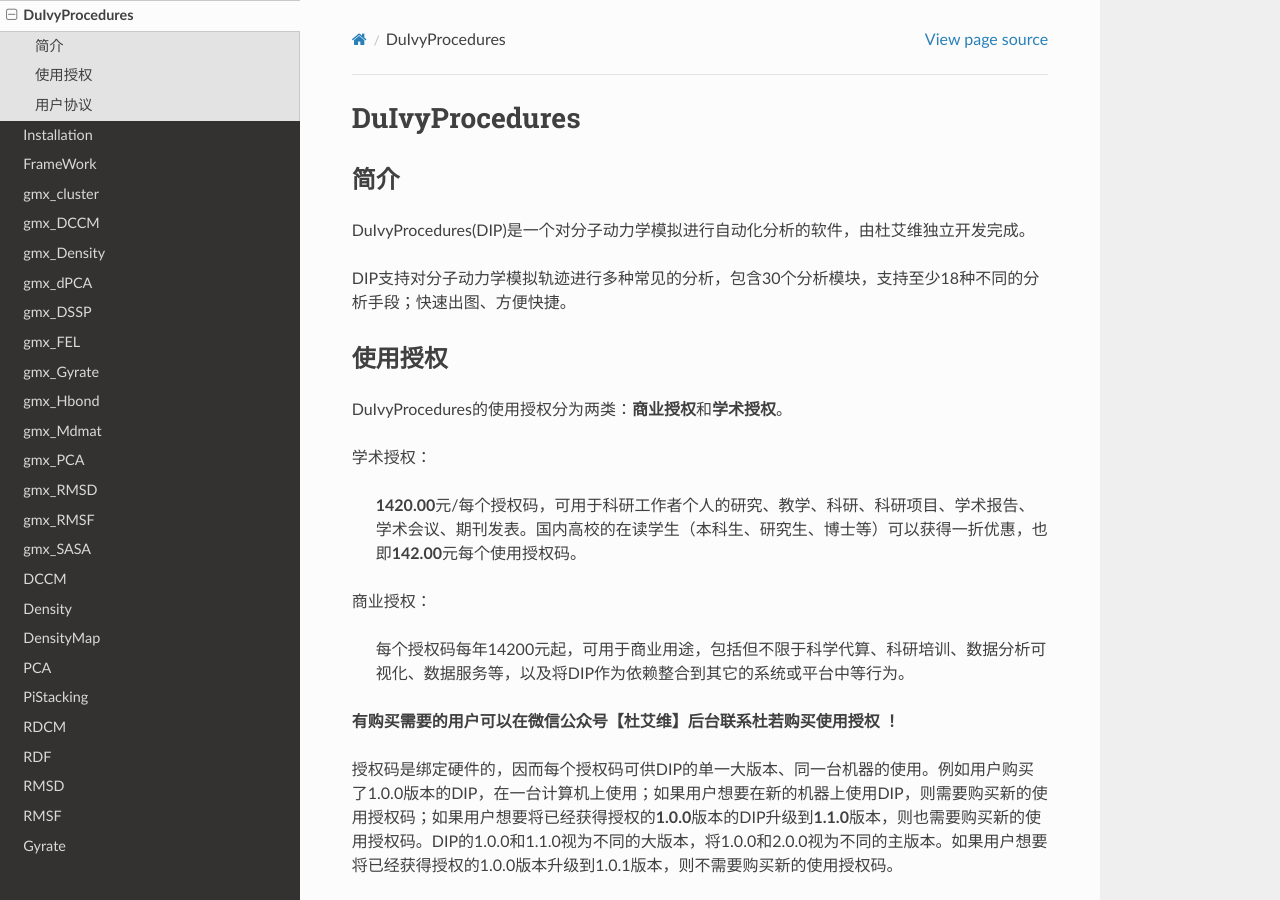
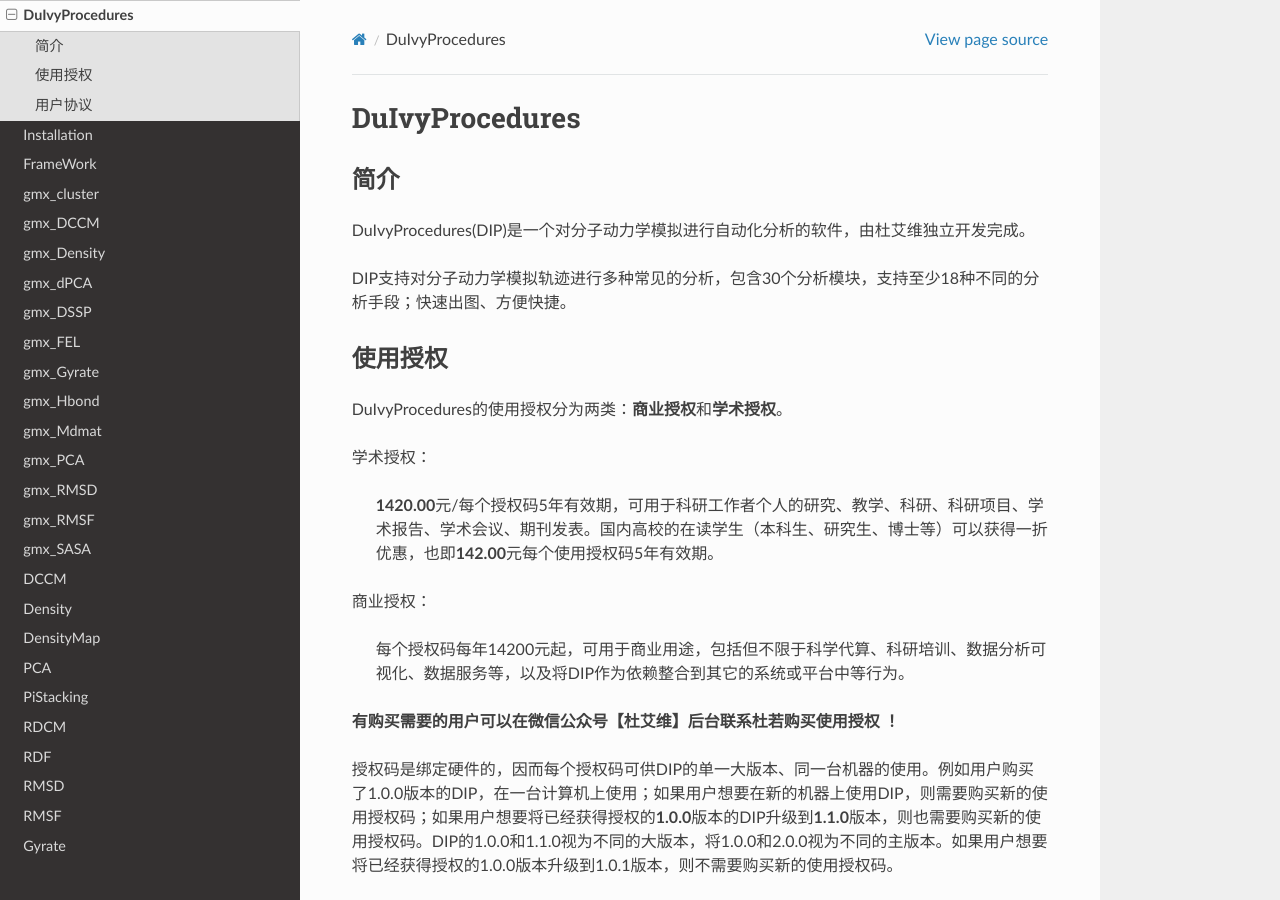
Before and after one commit to CharlesHahn/DuIvyProcedures_Docs, a Sphinx documentation site: the page built from docs/DuIvyProcedures.md, in a window 1280 px wide and 900 px high. Built offline with Sphinx 7.4.7 and the Read the Docs theme 2.0.0, drawn with Linux system fonts in a browser that asks for light colours.

Commit message:
update doc

```diff
--- a/docs/DuIvyProcedures.md
+++ b/docs/DuIvyProcedures.md
@@ -13,7 +13,7 @@
 
 学术授权：
 
-> **1420.00**元/每个授权码，可用于科研工作者个人的研究、教学、科研、科研项目、学术报告、学术会议、期刊发表。国内高校的在读学生（本科生、研究生、博士等）可以获得一折优惠，也即**142.00**元每个使用授权码。
+> **1420.00**元/每个授权码5年有效期，可用于科研工作者个人的研究、教学、科研、科研项目、学术报告、学术会议、期刊发表。国内高校的在读学生（本科生、研究生、博士等）可以获得一折优惠，也即**142.00**元每个使用授权码5年有效期。
 
 商业授权：
 
```
